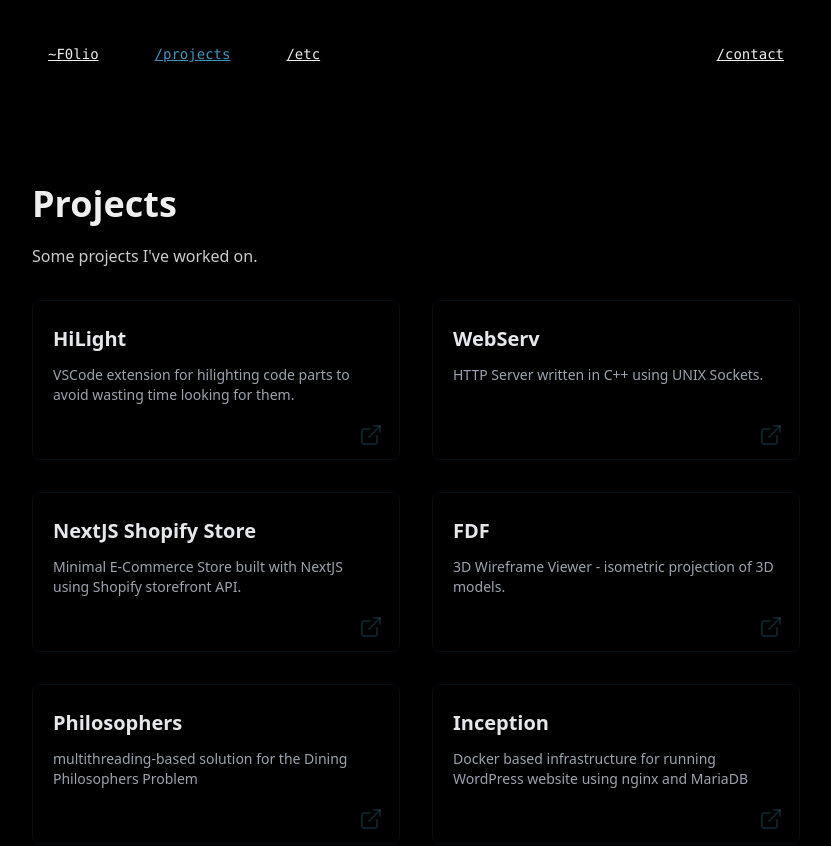
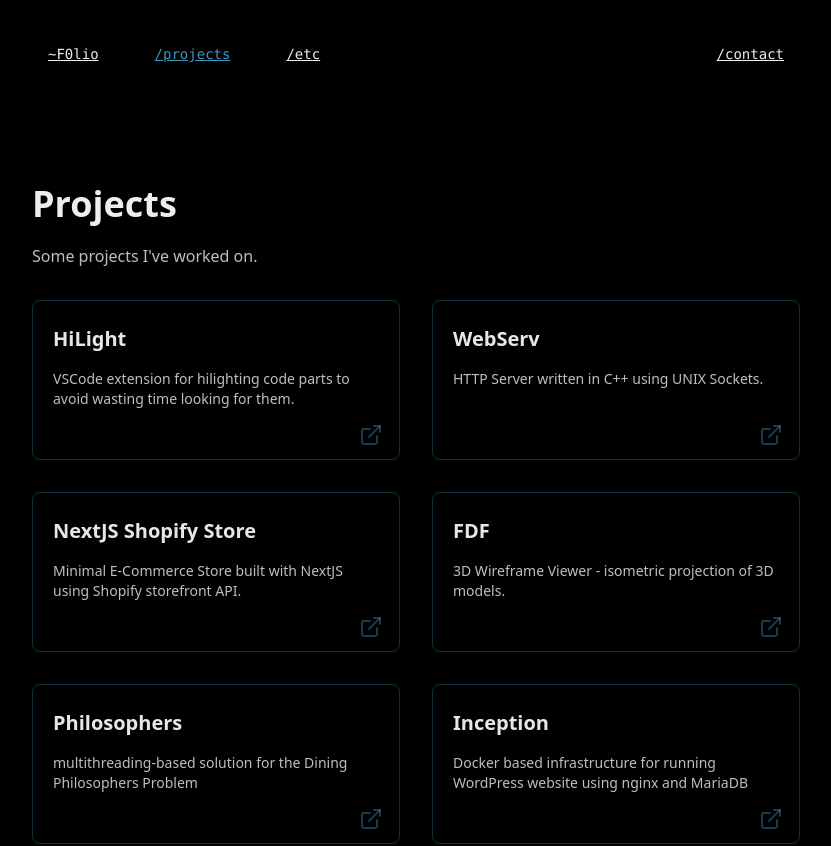
Before and after one commit to f0lio/portf0lio, a Next.js app: page /projects in a window 1280 px wide. Shown: the top 846 px of the page, without its empty margins (224-1055 px from the left). Built offline with nearby package versions, Linux system fonts and the light colour scheme.

Commit message:
tiny enhancements

```diff
--- a/package.json
+++ b/package.json
@@ -20,6 +20,7 @@
     "next": "^12.1.2",
     "react": "17.0.2",
     "react-dom": "17.0.2",
+    "react-hot-toast": "^2.4.0",
     "react-icons": "^4.3.1"
   },
   "devDependencies": {
--- a/src/components/Layout.tsx
+++ b/src/components/Layout.tsx
@@ -10,7 +10,7 @@ import Navbar from "./Navbar";
 
 const variants = {
   hidden: { opacity: 0 },
-  enter: { opacity: 1 },
+  enter: { opacity: 1, transition: { delay: 0.2 } },
   exit: { opacity: 0 },
 };
 
@@ -18,6 +18,9 @@ const Layout = (props) => {
   const [isOpen, setIsOpen] = useState(false);
   return (
     <>
+      {/* <Toaster
+        toastOptions={{ position: "top-left", style: { color: "#f00" } }}
+      /> */}
       <Head>
         <title>{props.pageTitle}</title>
         <meta
@@ -56,4 +59,5 @@ const Layout = (props) => {
     </>
   );
 };
+
 export default Layout;
--- a/src/components/Navbar.tsx
+++ b/src/components/Navbar.tsx
@@ -156,7 +156,7 @@ const Navbar = ({
               <div className="flex w-full flex-col justify-center gap-5 px-8 pt-8 text-secondary">
                 <div className="border-t border-gray-700" />
                 <a
-                  href="https://www.twitte.com/f0lio"
+                  href="https://www.twitter.com/f0lio"
                   target={"_blank"}
                   className="flex min-w-min items-center gap-x-3 hover:text-primary-3 md:px-10"
                   rel="noreferrer"
--- a/src/components/common/Text.tsx
+++ b/src/components/common/Text.tsx
@@ -50,7 +50,7 @@ export const Description = ({
 }) => (
   <p
     className={cn(
-      "break-words py-2 text-base font-light text-secondary selection:text-primary-2".split(
+      "break-words py-2 text-base font-light text-primary-1/80 selection:text-primary-2".split(
         " "
       ),
       className
--- a/src/pages/contact.tsx
+++ b/src/pages/contact.tsx
@@ -116,7 +116,7 @@ const Contact = () => {
 								md:flex-col md:justify-start md:px-0"
           >
             <a
-              href="https://www.twitte.com/f0lio"
+              href="https://www.twitter.com/f0lio"
               target={"_blank"}
               className="flex min-w-min items-center gap-x-3 hover:text-primary-3 md:px-10"
               rel="noreferrer"
--- a/src/pages/projects.tsx
+++ b/src/pages/projects.tsx
@@ -22,7 +22,7 @@ const ProjectCard: React.FC<ProjectCardProps> = ({
   link,
   github,
 }) => (
-  <li className="group relative mx-0 h-40 rounded-lg border border-primary-3/10 py-2 px-5 duration-200 hover:border-primary-3/40">
+  <li className="group relative mx-0 h-40 rounded-lg border border-primary-3/30 py-2 px-5 duration-200 hover:border-primary-3/40">
     <figure className="group flex cursor-pointer flex-col space-y-2 rounded-md text-left align-top no-underline outline-none focus:outline-none focus:ring focus:ring-offset-4 dark:focus:ring-offset-gray-900">
       <a
         href={link || github}
@@ -43,12 +43,16 @@ const ProjectCard: React.FC<ProjectCardProps> = ({
       </a>
     </figure>
     <article className="flex cursor-pointer flex-col gap-y-2 py-4">
-      <p className="text-xl font-bold text-gray-200 ">{name}</p>
-      <p className="py-1 text-sm text-gray-400">{description}</p>
+      <p className="text-xl font-bold text-gray-200 duration-200 selection:text-primary-3 group-hover:text-primary-3">
+        {name}
+      </p>
+
+      <Description className="text-sm">{description}</Description>
+
       <a
         href={link || github}
         target="_blank"
-        className="absolute bottom-3 right-4 text-primary-3/20 duration-200 hover:scale-90 group-hover:text-primary-3/60"
+        className="absolute bottom-3 right-4 text-primary-3/40 duration-200 hover:scale-90 group-hover:text-primary-3/70"
         rel="noreferrer"
       >
         <FiExternalLink className="h-6 w-6" />
@@ -63,7 +67,7 @@ const Projects = () => {
       <Title>Projects</Title>
       <Description>Some projects I&apos;ve worked on.</Description>
       <section className="pt-6">
-        <ul className="grid grid-cols-1 gap-8 sm:grid-cols-2">
+        <ul className="grid w-full grid-cols-1 gap-8 sm:grid-cols-2">
           {projects?.map((project, index) => (
             <ProjectCard key={index} {...project} image={null} />
           ))}
```
Also changed, not shown: 1 other file (tests, documents, lock files or other folders).
